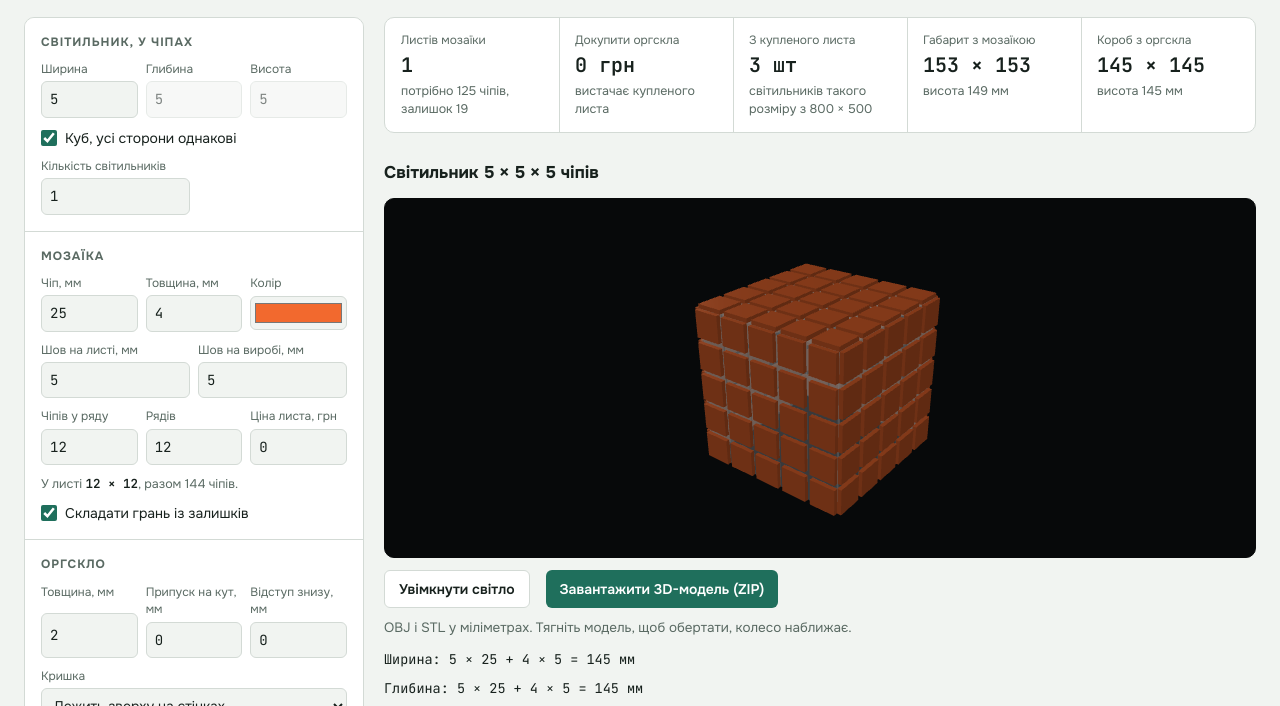
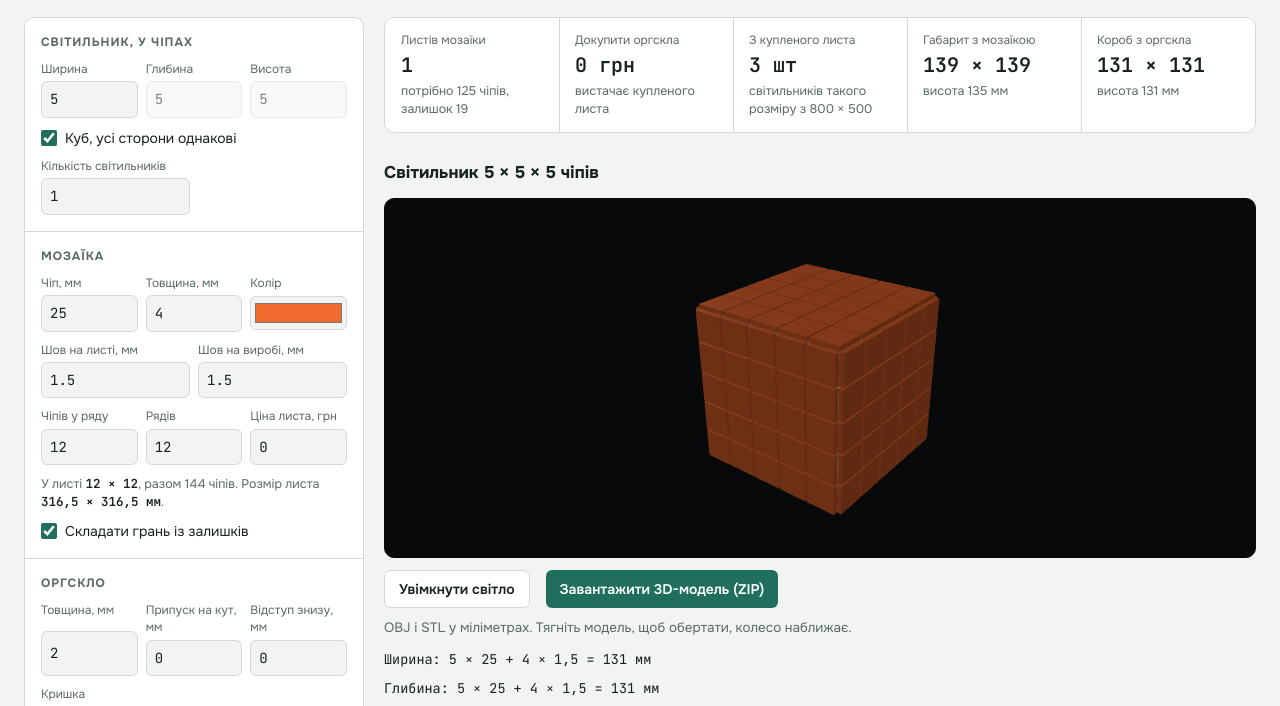
Before and after one commit to AcceleratorXX/mosaic-lamp, a plain HTML site: page index.html in a window 1280 px wide. Shown: the part 82-788 px from the top of the page. Drawn offline with nearby package versions, Linux system fonts and the light colour scheme; a web font is replaced by a local one.

Commit message:
Set default seam to 1.5 mm
Co-Authored-By: Claude Fable 5.1 <noreply@anthropic.com>

```diff
--- a/index.html
+++ b/index.html
@@ -607,11 +607,11 @@ function modelZip(p) {
 // </logic>
 
 // ---- Інтерфейс ----
-var DEFAULTS = { W: 5, D: 5, H: 5, cube: true, qty: 1, chip: 25, gap: 5, sheetGap: 5, tm: 4, mcolor: '#f2692e', cols: 12, rows: 12, priceM: 0,
+var DEFAULTS = { W: 5, D: 5, H: 5, cube: true, qty: 1, chip: 25, gap: 1.5, sheetGap: 1.5, tm: 4, mcolor: '#f2692e', cols: 12, rows: 12, priceM: 0,
   split: true, ta: 2, edge: 0, bottom: 0, lid: 'on', walls: 'fb', kerf: 0.2, ownW: 800, ownH: 500, ownN: 1,
   catalog: '150 300 100\n300 300 190\n300 500 315\n400 500 405\n500 500 465\n600 500 535\n800 500 685\n500 1000 815\n500 1500 1190\n1000 1000 1480' };
 var INT = { W: 1, D: 1, H: 1, qty: 1, cols: 1, rows: 1, ownN: 1 };
-var KEY = 'mosaic-lamp-v5';
+var KEY = 'mosaic-lamp-v6';
 var $ = function (id) { return document.getElementById(id); };
 var nf = new Intl.NumberFormat('uk-UA', { maximumFractionDigits: 1 });
 function mm(x) { return nf.format(Math.round(x * 10) / 10); }
@@ -720,7 +720,7 @@ function render() {
   if (p.cube) { $('D').value = p.W; $('H').value = p.W; }
   save(p);
   var ps = Object.assign({}, p, { gap: p.sheetGap });
-  $('sheetHint').innerHTML = 'У листі <b>' + p.cols + ' × ' + p.rows + '</b>, разом ' + (p.cols * p.rows) + ' чіпів.';
+  $('sheetHint').innerHTML = 'У листі <b>' + p.cols + ' × ' + p.rows + '</b>, разом ' + (p.cols * p.rows) + ' чіпів. Розмір листа <b>' + mm(span(p.cols, ps)) + ' × ' + mm(span(p.rows, ps)) + ' мм</b>.';
 
   var faces = buildFaces(p);
   var mos = packMosaic(faces, p.rows, p.cols, p.split);
```
Also changed, not shown: 1 other file.
